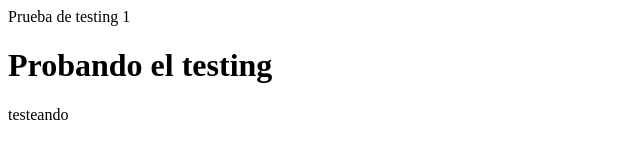
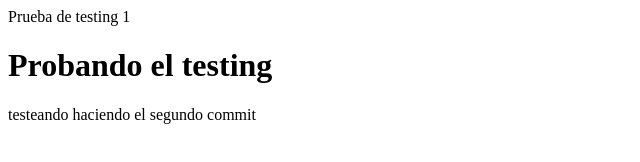
Before and after one commit to agustintf/fernandezt1, a plain HTML site: page index.html in a window 1280 px wide. Shown: the whole page, without its empty margins (0-640 px from the left). Drawn offline with Linux system fonts and the light colour scheme.

Commit message:
segundo commit

```diff
--- a/index.html
+++ b/index.html
@@ -5,6 +5,7 @@
     <body>
         <h1>Probando el testing</h1>
         testeando
+        haciendo el segundo commit
     </body>
 
 </html>
```
